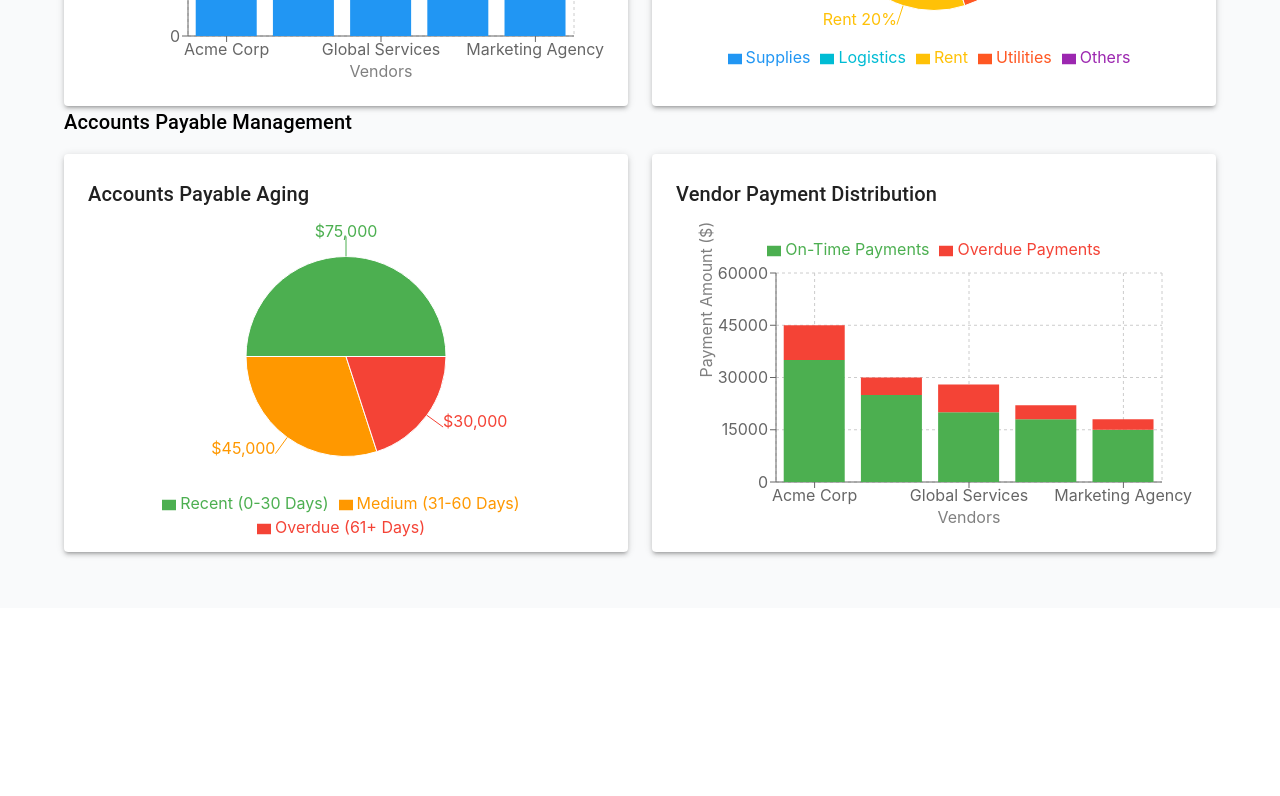
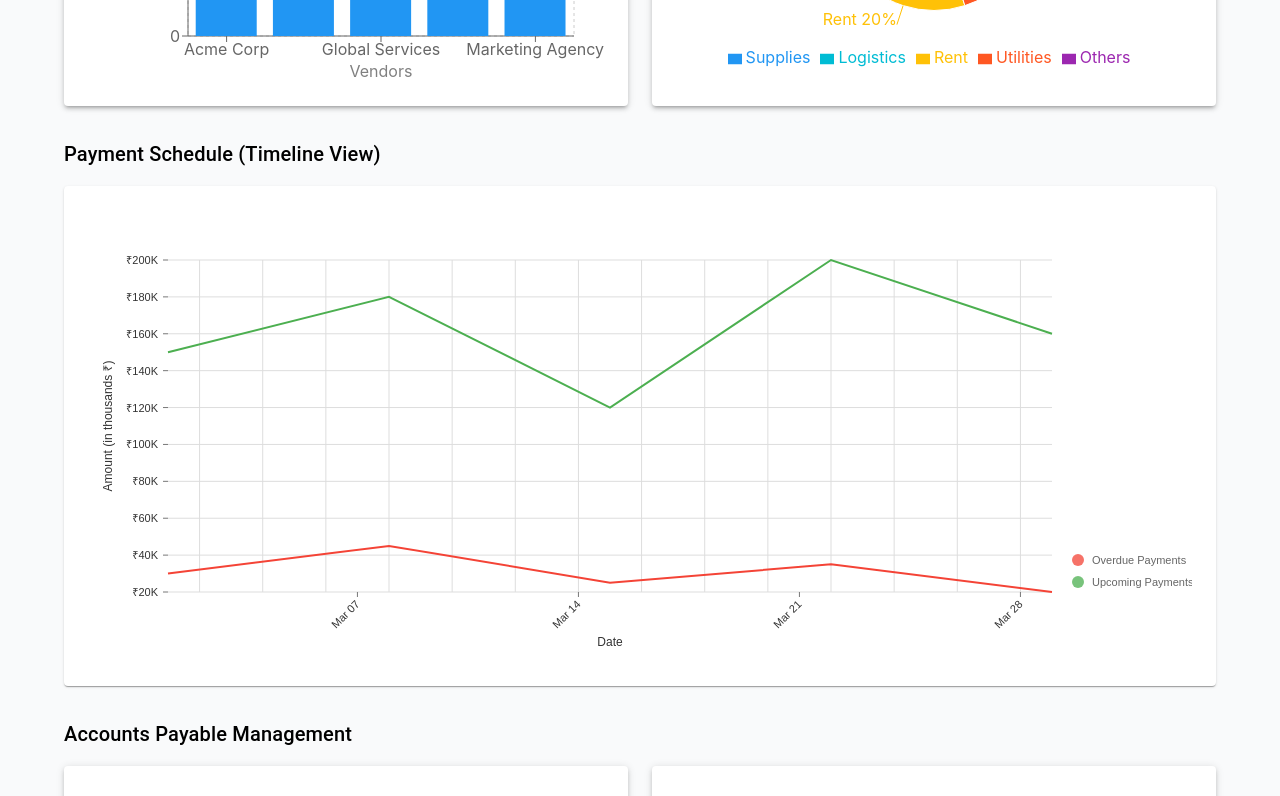
Before and after one commit to thecolossalsparkle/liquidrbac, a React (Create React App) app: page /dashboard in a window 1280 px wide. Shown: the part 720-1516 px from the top of the page. Before the commit the page ends 1328 px from the top, so only its background shows below. Built offline with nearby package versions, Linux system fonts and the light colour scheme.

Commit message:
update: Timeline

```diff
--- a/package.json
+++ b/package.json
@@ -9,7 +9,9 @@
     "@headlessui/react": "^2.2.0",
     "@heroicons/react": "^1.0.6",
     "@mui/icons-material": "^6.4.1",
+    "@mui/lab": "^6.0.0-beta.25",
     "@mui/material": "^6.4.1",
+    "@nivo/line": "^0.88.0",
     "cra-template": "1.2.0",
     "date-fns": "^4.1.0",
     "react": "^18.2.0",
--- a/src/components/Charts/PayableAgingChart.jsx
+++ b/src/components/Charts/PayableAgingChart.jsx
@@ -20,7 +20,7 @@ const PayableAgingChart = ({ data }) => {
       return (
         <Box sx={{ bgcolor: 'background.paper', p: 1, border: '1px solid #ccc' }}>
           <Typography variant="body2">
-            {`${payload[0].name}: $${payload[0].value.toLocaleString()}`}
+            {`${payload[0].name}: ₹${payload[0].value.toLocaleString()}`}
           </Typography>
         </Box>
       );
@@ -41,7 +41,7 @@ const PayableAgingChart = ({ data }) => {
               cx="50%"
               cy="50%"
               labelLine={true}
-              label={({ name, value }) => `$${value.toLocaleString()}`}
+              label={({ name, value }) => `₹${value.toLocaleString()}`}
               outerRadius={100}
               dataKey="value"
             >
--- /dev/null
+++ b/src/components/Charts/PaymentTimelineChart.jsx
@@ -0,0 +1,111 @@
+import React from 'react';
+import { Box, useTheme } from '@mui/material';
+import { ResponsiveLine } from '@nivo/line';
+
+const PaymentTimelineChart = ({ data }) => {
+  const theme = useTheme();
+
+  // Define custom colors for the lines
+  const customColors = [
+    '#4caf50', // Green for upcoming payments
+    '#f44336'  // Red for overdue payments
+  ];
+
+  return (
+    <Box
+      sx={{
+        height: 500,
+        width: '100%',
+        backgroundColor: 'background.paper',
+        borderRadius: 1,
+        p: 3,
+        boxShadow: 1
+      }}
+    >
+      <ResponsiveLine
+        data={data}
+        margin={{ top: 50, right: 140, bottom: 70, left: 80 }}
+        xScale={{ type: 'time', format: '%Y-%m-%d', precision: 'day' }}
+        xFormat="time:%Y-%m-%d"
+        yScale={{
+          type: 'linear',
+          min: 'auto',
+          max: 'auto',
+        }}
+        colors={customColors} // Add custom colors
+        axisBottom={{
+          format: '%b %d',
+          tickValues: 'every 7 days',
+          legend: 'Date',
+          legendOffset: 50,
+          legendPosition: 'middle',
+          tickRotation: -45
+        }}
+        axisLeft={{
+          format: value => `₹${(value/1000)}K`,
+          legend: 'Amount (in thousands ₹)',
+          legendOffset: -60,
+          legendPosition: 'middle'
+        }}
+        pointSize={8}
+        pointColor={{ theme: 'background' }}
+        pointBorderWidth={2}
+        pointBorderColor={{ from: 'serieColor' }}
+        pointLabelYOffset={-12}
+        useMesh={true}
+        enableSlices="x"
+        sliceTooltip={({ slice }) => (
+          <div
+            style={{
+              background: 'white',
+              padding: '9px 12px',
+              border: '1px solid #ccc',
+              borderRadius: '4px',
+            }}
+          >
+            <div style={{marginBottom: '5px'}}>{slice.points[0].data.xFormatted}</div>
+            {slice.points.map(point => (
+              <div
+                key={point.id}
+                style={{
+                  color: point.serieColor,
+                  padding: '3px 0',
+                }}
+              >
+                <strong>{point.serieId}:</strong> ₹{point.data.yFormatted.toLocaleString()}
+              </div>
+            ))}
+          </div>
+        )}
+        legends={[
+          {
+            anchor: 'bottom-right',
+            direction: 'column',
+            justify: false,
+            translateX: 120,
+            translateY: 0,
+            itemsSpacing: 2,
+            itemDirection: 'left-to-right',
+            itemWidth: 100,
+            itemHeight: 20,
+            itemOpacity: 0.75,
+            symbolSize: 12,
+            symbolShape: 'circle',
+            symbolBorderColor: 'rgba(0, 0, 0, .5)',
+            effects: [
+              {
+                on: 'hover',
+                style: {
+                  itemBackground: 'rgba(0, 0, 0, .03)',
+                  itemOpacity: 1
+                }
+              }
+            ]
+          }
+        ]}
+      />
+    </Box>
+  );
+};
+
+export default PaymentTimelineChart;
--- a/src/components/Charts/VendorPaymentDistributionChart.jsx
+++ b/src/components/Charts/VendorPaymentDistributionChart.jsx
@@ -17,7 +17,7 @@ const VendorPaymentDistributionChart = ({ data }) => {
           </Typography>
           {payload.map((item, index) => (
             <Typography key={index} variant="body2" sx={{ color: item.color }}>
-              {`${item.name}: $${item.value.toLocaleString()}`}
+              {`${item.name}: ₹${item.value.toLocaleString()}`}
             </Typography>
           ))}
         </Box>
@@ -44,7 +44,7 @@ const VendorPaymentDistributionChart = ({ data }) => {
             />
             <YAxis
               label={{
-                value: 'Payment Amount ($)',
+                value: 'Payment Amount (₹)',
                 angle: -90,
                 position: 'insideLeft',
                 offset: -10
--- a/src/components/Charts/VendorPaymentsChart.jsx
+++ b/src/components/Charts/VendorPaymentsChart.jsx
@@ -24,7 +24,7 @@ const VendorPaymentsChart = ({ data }) => {
                 offset: -10
               }}
             />
-            <Tooltip formatter={(value) => `$${value.toLocaleString()}`} />
+            <Tooltip formatter={(value) => `₹${value.toLocaleString()}`} />
             <Legend verticalAlign="top" height={36} />
             <Bar dataKey="amount" name="Payment Amount" fill="#2196f3" />
           </BarChart>
--- a/src/pages/Dashboard/Dashboard.jsx
+++ b/src/pages/Dashboard/Dashboard.jsx
@@ -5,24 +5,25 @@ import VendorPaymentsChart from '../../components/Charts/VendorPaymentsChart';
 import ExpenseBreakdownChart from '../../components/Charts/ExpenseBreakdownChart';
 import PayableAgingChart from '../../components/Charts/PayableAgingChart';
 import VendorPaymentDistributionChart from '../../components/Charts/VendorPaymentDistributionChart';
+import PaymentTimelineChart from '../../components/Charts/PaymentTimelineChart';
 
 const Dashboard = () => {
   // Mock data - replace with actual data from your API
   const financialData = {
-    totalPayments: '$150,000',
-    outstandingPayables: '$45,000',
-    taxLiability: '$25,000',
-    upcomingPayments: '$30,000',
+    totalPayments: '₹1,50,000',
+    outstandingPayables: '₹45,000',
+    taxLiability: '₹25,000',
+    upcomingPayments: '₹30,000',
     latePayments: '5',
   };
 
   // Mock data for vendor payments chart
   const vendorPaymentsData = [
-    { vendor: 'Acme Corp', amount: 45000 },
-    { vendor: 'Tech Solutions', amount: 30000 },
-    { vendor: 'Global Services', amount: 28000 },
-    { vendor: 'Supply Co', amount: 22000 },
-    { vendor: 'Marketing Agency', amount: 18000 },
+    { vendor: 'Acme Corp', amount: 450000 },
+    { vendor: 'Tech Solutions', amount: 300000 },
+    { vendor: 'Global Services', amount: 280000 },
+    { vendor: 'Supply Co', amount: 220000 },
+    { vendor: 'Marketing Agency', amount: 180000 },
   ];
 
   // Mock data for expense breakdown chart
@@ -36,17 +37,43 @@ const Dashboard = () => {
 
   // Add this mock data
   const payableAgingData = {
-    recent: 75000,    // 0-30 days
-    medium: 45000,    // 31-60 days
-    overdue: 30000    // 61+ days
+    recent: 7500000,    // 0-30 days
+    medium: 4500000,    // 31-60 days
+    overdue: 3000000    // 61+ days
   };
 
   const vendorPaymentDistributionData = [
-    { vendor: 'Acme Corp', onTime: 35000, overdue: 10000 },
-    { vendor: 'Tech Solutions', onTime: 25000, overdue: 5000 },
-    { vendor: 'Global Services', onTime: 20000, overdue: 8000 },
-    { vendor: 'Supply Co', onTime: 18000, overdue: 4000 },
-    { vendor: 'Marketing Agency', onTime: 15000, overdue: 3000 }
+    { vendor: 'Acme Corp', onTime: 3500000, overdue: 1000000 },
+    { vendor: 'Tech Solutions', onTime: 2500000, overdue: 500000 },
+    { vendor: 'Global Services', onTime: 2000000, overdue: 800000 },
+    { vendor: 'Supply Co', onTime: 1800000, overdue: 400000 },
+    { vendor: 'Marketing Agency', onTime: 1500000, overdue: 300000 }
+  ];
+
+  // Add mock data for timeline
+  const timelineData = [
+    {
+      id: "Upcoming Payments",
+      color: "hsl(141, 70%, 50%)",
+      data: [
+        { x: '2024-03-01', y: 150000 },
+        { x: '2024-03-08', y: 180000 },
+        { x: '2024-03-15', y: 120000 },
+        { x: '2024-03-22', y: 200000 },
+        { x: '2024-03-29', y: 160000 },
+      ]
+    },
+    {
+      id: "Overdue Payments",
+      color: "hsl(0, 70%, 50%)",
+      data: [
+        { x: '2024-03-01', y: 30000 },
+        { x: '2024-03-08', y: 45000 },
+        { x: '2024-03-15', y: 25000 },
+        { x: '2024-03-22', y: 35000 },
+        { x: '2024-03-29', y: 20000 },
+      ]
+    }
   ];
 
   return (
@@ -78,6 +105,16 @@ const Dashboard = () => {
           </Grid>
         </Grid>
 
+        <Box sx={{ mt: 4, mb: 2 }}>
+          <Typography variant="h6" gutterBottom>
+            Payment Schedule (Timeline View)
+          </Typography>
+        </Box>
+
+        <Box sx={{ width: '100%', mb: 4 }}>
+          <PaymentTimelineChart data={timelineData} />
+        </Box>
+
         <Box sx={{ mb: 2 }}>
           <Typography variant="h6" gutterBottom>
             Accounts Payable Management
```
Also changed, not shown: 1 other file (tests, documents, lock files or other folders).
